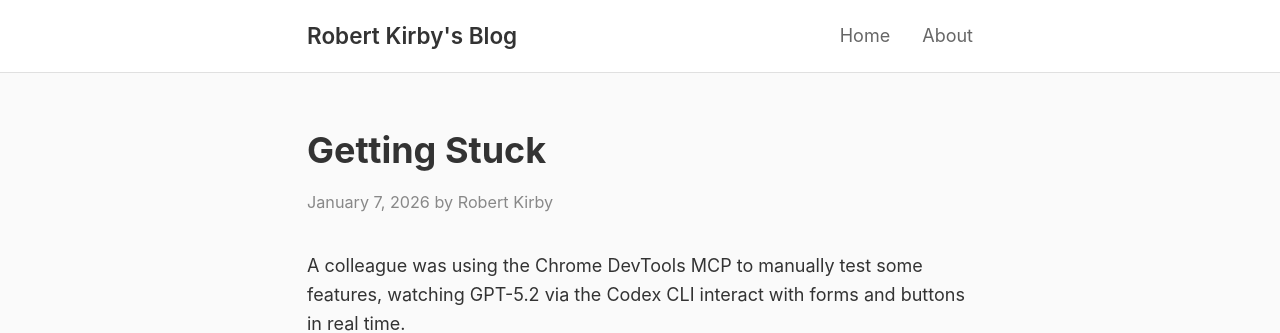
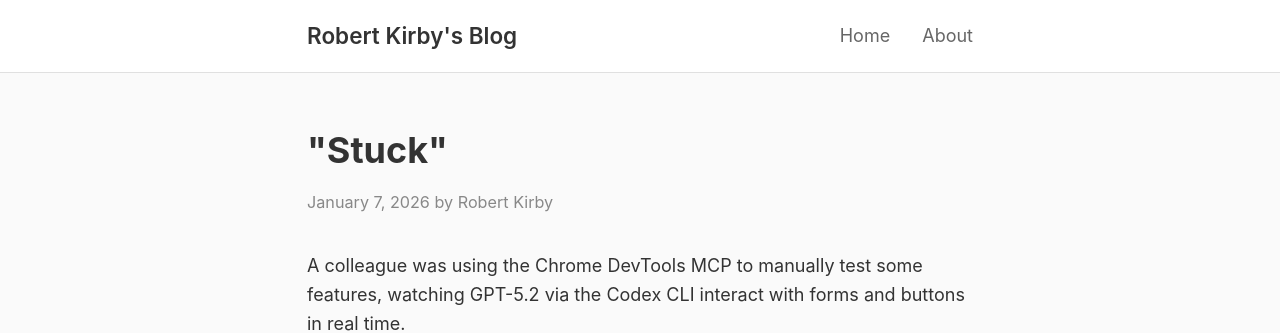
Before and after one commit to rob137/rob137.github.io, a Jekyll site: the page built from _posts/2026-01-07-stuck.md, in a window 1280 px wide. Shown: the top 333 px of the page. Built offline with Jekyll 4.4.1, drawn with Linux system fonts in a browser that asks for light colours.

Commit message:
Rename 'Getting Stuck' to '"Stuck"'

```diff
--- a/_posts/2026-01-07-getting-stuck.md
+++ b/_posts/2026-01-07-stuck.md
@@ -1,6 +1,6 @@
 ---
 layout: post
-title: "Getting Stuck"
+title: '"Stuck"'
 date: 2026-01-07 09:00:00 +0000
 tags: [ai, agents, expertise, workflow]
 excerpt: "Models get stuck on things humans find obvious. Humans get stuck on things models find obvious. The question is what you get stuck on."
```
Also changed, not shown: backlog.md (+1 -1 lines).
